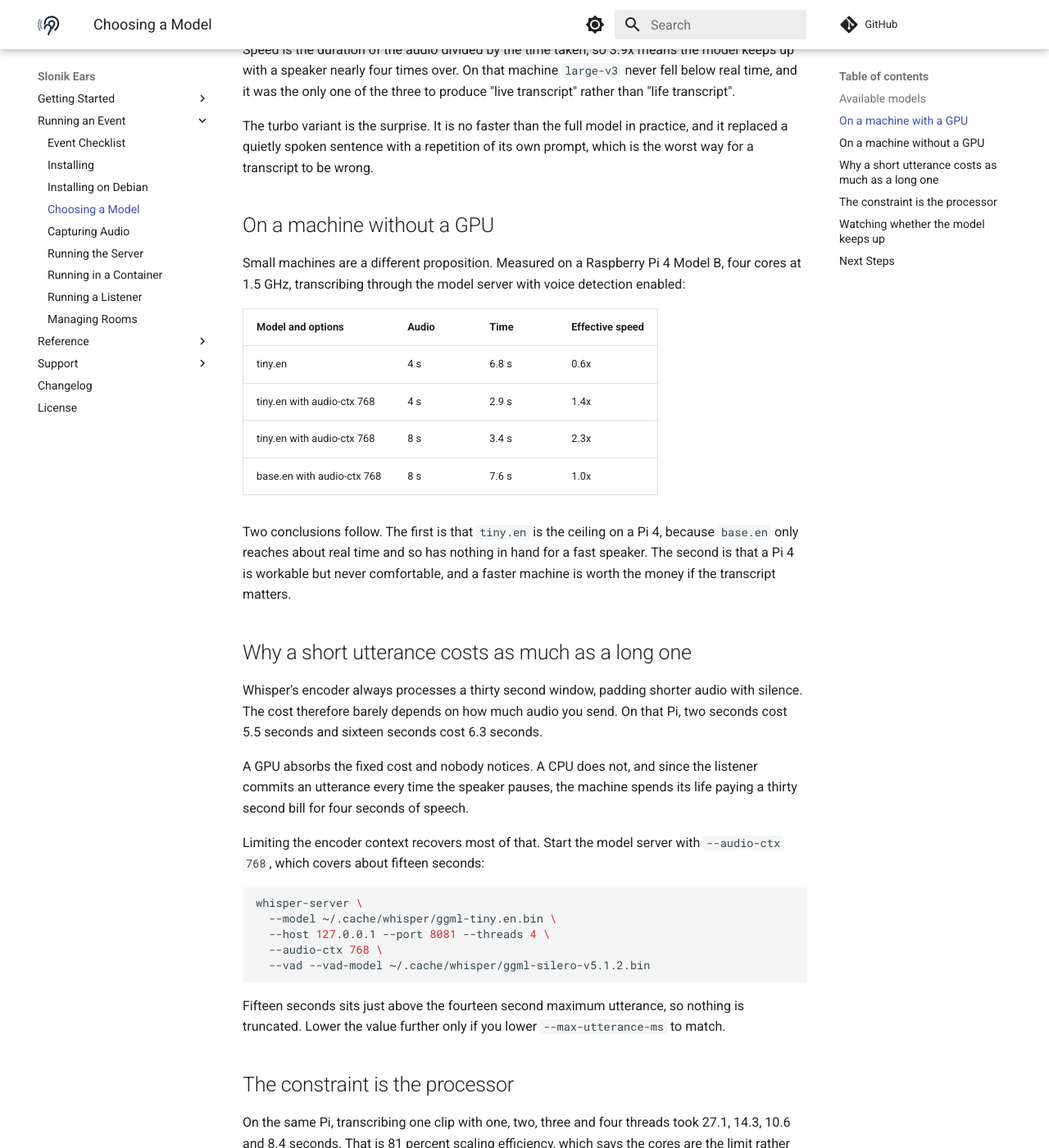
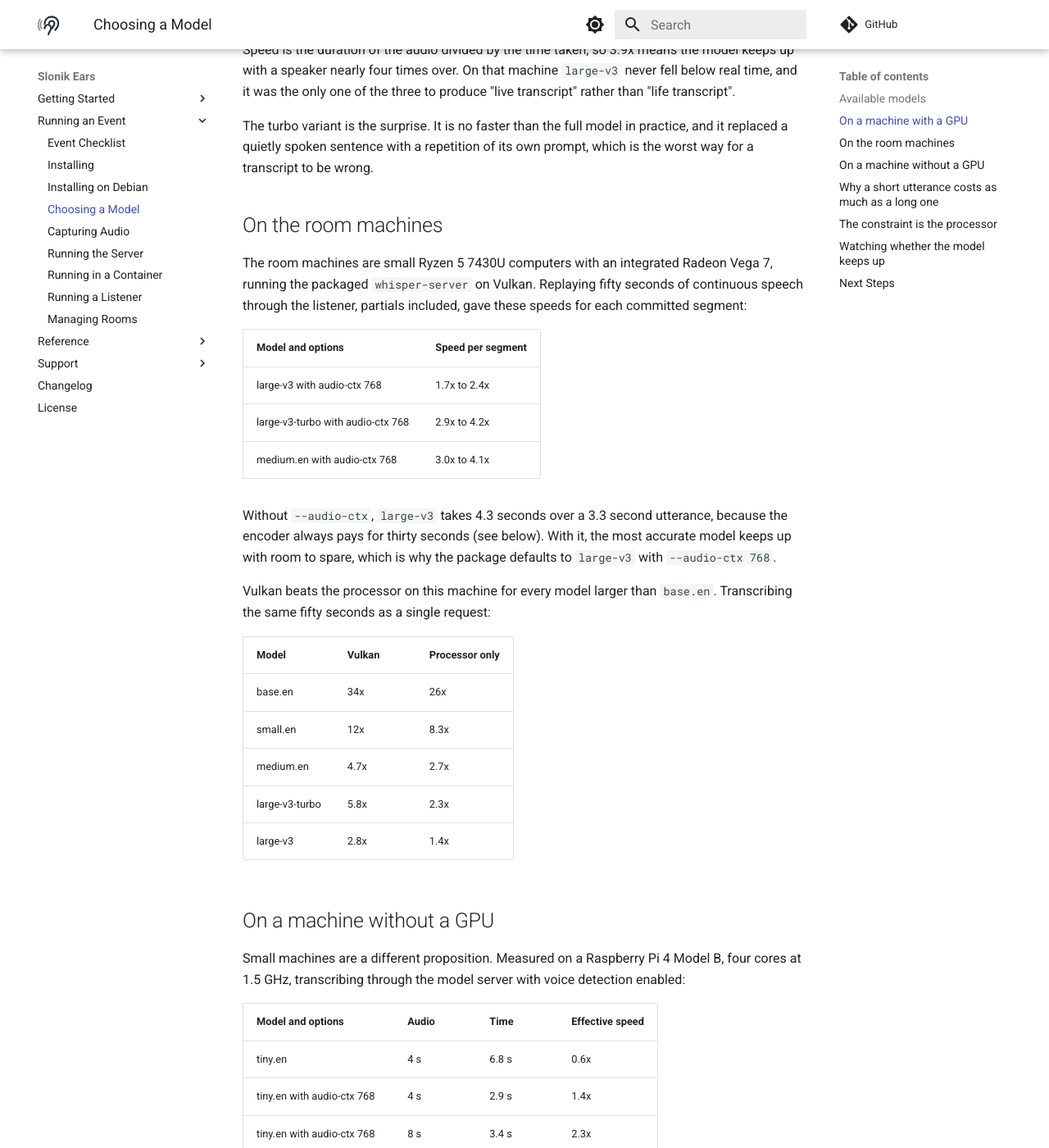
Before and after one commit to dpage/slonik-ears, an MkDocs documentation site: the page built from docs/models.md, in a window 1280 px wide and 1400 px high, scrolled down 1179 px. Shown: the whole window at 82% size. Built offline with MkDocs 1.6.1 and Material for MkDocs 9.7.7, drawn with Linux system fonts in a browser that asks for light colours; comment, search, counter and statistics services are not loaded; some of the changed text lies outside the part shown.

Commit message:
Default whisper-server to large-v3 with a reduced audio context
Measured on a room machine (Ryzen 5 7430U, Vulkan on the integrated
Radeon): replaying continuous speech through the listener, large-v3
with --audio-ctx 768 keeps up at 1.7x to 2.4x with partials on, where
the full thirty second context falls behind on short utterances. The
figures go into Choosing a Model.

```diff
--- a/docs/models.md
+++ b/docs/models.md
@@ -45,6 +45,35 @@ The turbo variant is the surprise. It is no faster than the full model
 in practice, and it replaced a quietly spoken sentence with a
 repetition of its own prompt, which is the worst way for a transcript
 to be wrong.
+
+## On the room machines
+
+The room machines are small Ryzen 5 7430U computers with an integrated
+Radeon Vega 7, running the packaged `whisper-server` on Vulkan. Replaying
+fifty seconds of continuous speech through the listener, partials
+included, gave these speeds for each committed segment:
+
+| Model and options | Speed per segment |
+| --- | --- |
+| large-v3 with audio-ctx 768 | 1.7x to 2.4x |
+| large-v3-turbo with audio-ctx 768 | 2.9x to 4.2x |
+| medium.en with audio-ctx 768 | 3.0x to 4.1x |
+
+Without `--audio-ctx`, `large-v3` takes 4.3 seconds over a 3.3 second
+utterance, because the encoder always pays for thirty seconds (see
+below). With it, the most accurate model keeps up with room to spare,
+which is why the package defaults to `large-v3` with `--audio-ctx 768`.
+
+Vulkan beats the processor on this machine for every model larger than
+`base.en`. Transcribing the same fifty seconds as a single request:
+
+| Model | Vulkan | Processor only |
+| --- | --- | --- |
+| base.en | 34x | 26x |
+| small.en | 12x | 8.3x |
+| medium.en | 4.7x | 2.7x |
+| large-v3-turbo | 5.8x | 2.3x |
+| large-v3 | 2.8x | 1.4x |
 
 ## On a machine without a GPU
 
```
Also changed, not shown: other parts of docs/models.md (+1 -1 lines), docs/debian.md (+3 -3 lines), 1 other file.
